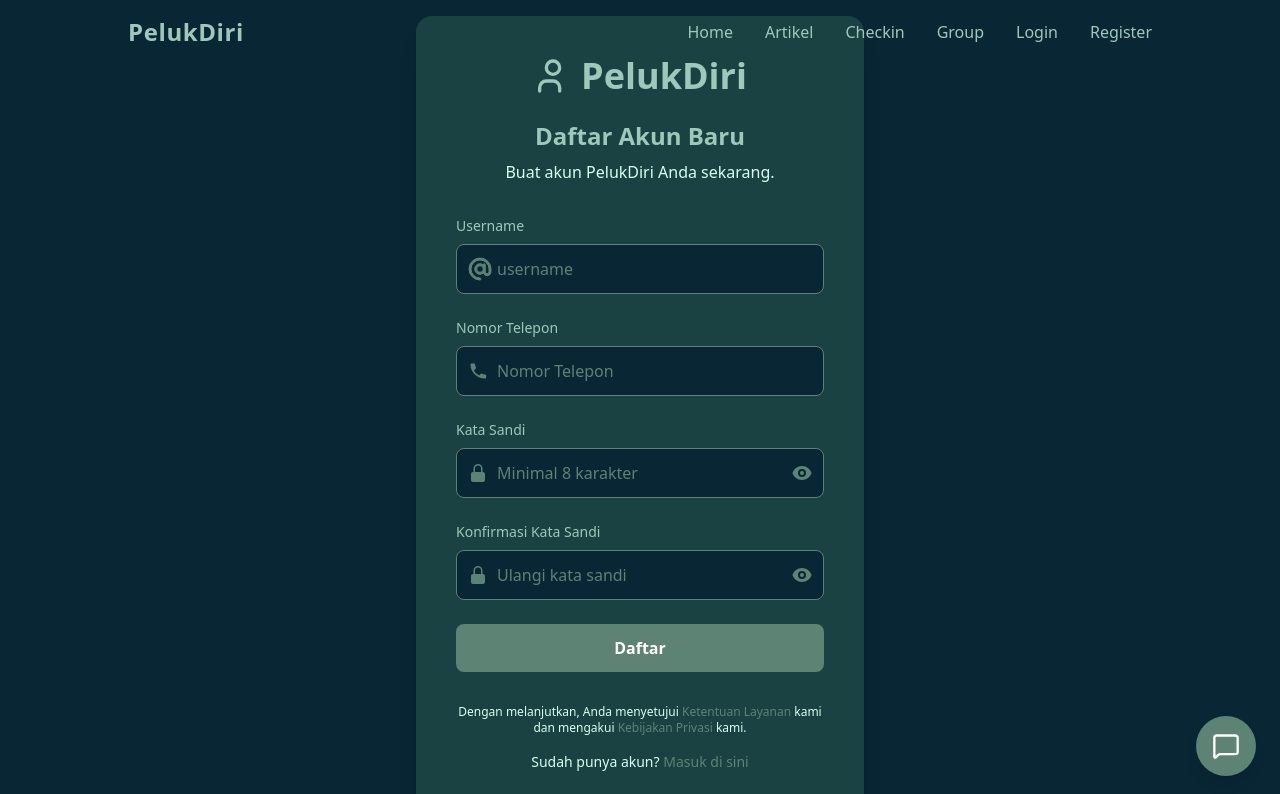
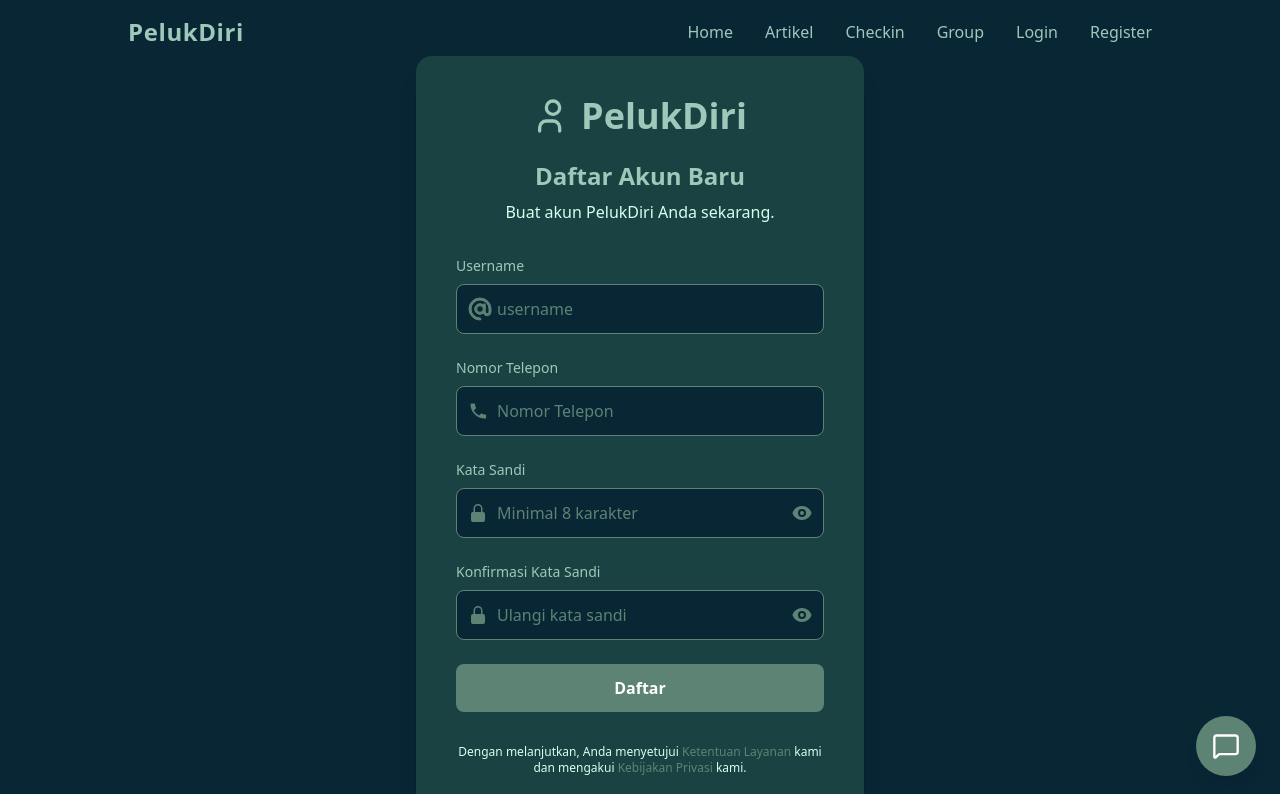
Before and after one commit to ryanjiroo/pelukdiri, a React (Vite) app: page /register in a window 1280 px wide. Shown: the top 794 px of the page. Built offline with nearby package versions, Linux system fonts and the light colour scheme.

Commit message:
Update Register.jsx

```diff
--- a/src/features/Register.jsx
+++ b/src/features/Register.jsx
@@ -35,7 +35,7 @@
     };
 
     return (
-        <div className="min-h-screen bg-[#092635] flex items-center justify-center p-4">
+        <div className="min-h-screen mt-10 bg-[#092635] flex items-center justify-center p-4">
             <div className="bg-[#1B4242] rounded-2xl shadow-xl p-8 md:p-10 w-full max-w-md">
                 {/* Logo/Nama Aplikasi */}
                 <div className="flex justify-center mb-6">
```
